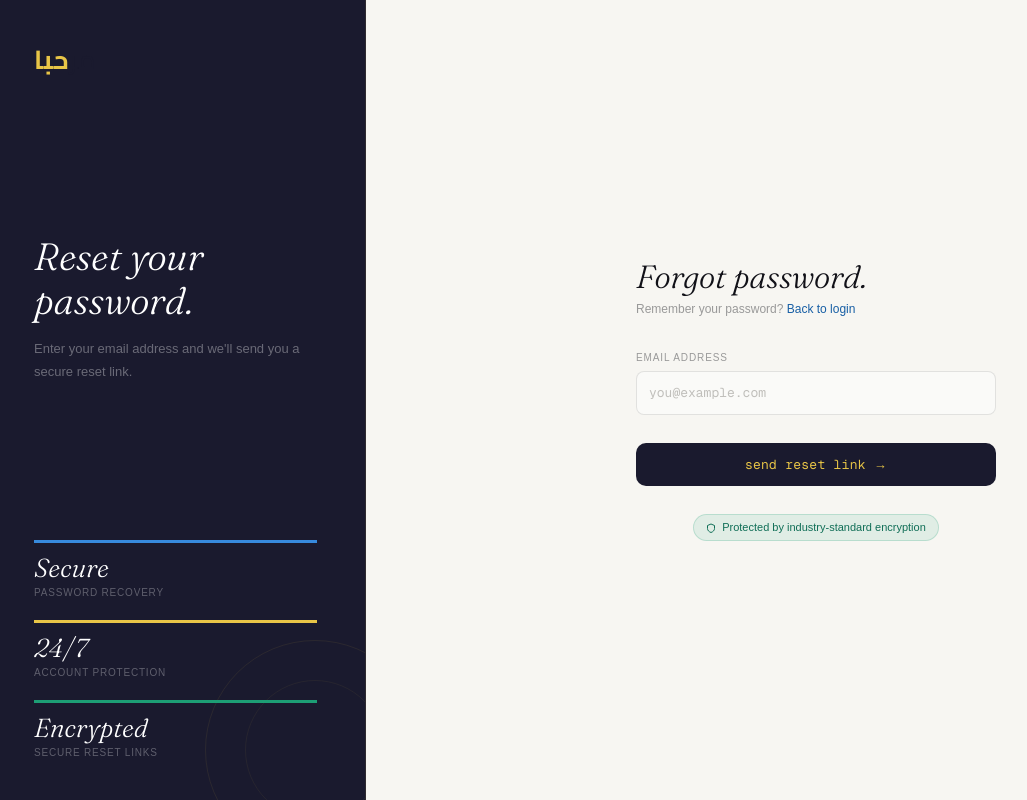
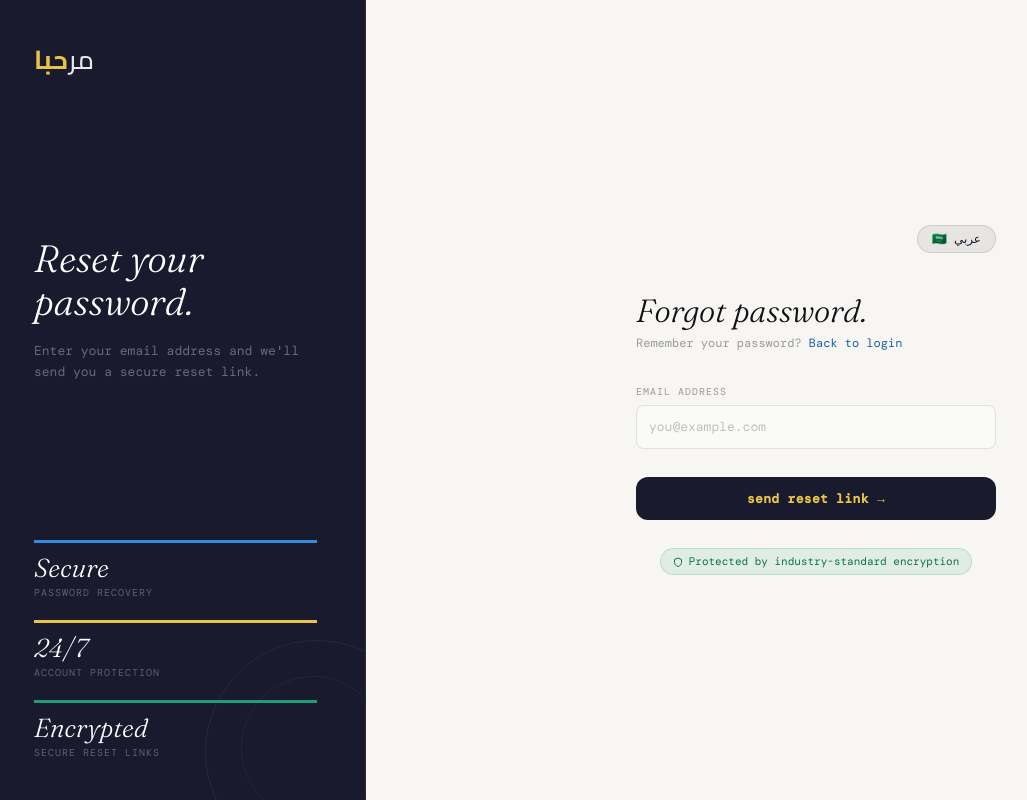
Before and after one commit to asadi80/marhaba, a Next.js app: page /forgot-password in a window 1280 px wide. Shown: the whole page, without its empty margins (14-1041 px from the left). Built offline with nearby package versions, Linux system fonts and the light colour scheme.

Commit message:
updatig signup

```diff
--- a/app/forgot-password/page.jsx
+++ b/app/forgot-password/page.jsx
@@ -2,19 +2,41 @@
 
 import { useState } from "react";
 import Link from "next/link";
-
-const stats = [
-  { val: "Secure",    label: "password recovery", border: "#378ADD" },
-  { val: "24/7",      label: "account protection", border: "#e8c547" },
-  { val: "Encrypted", label: "secure reset links",  border: "#1D9E75" },
-];
+import { useLanguage } from "@/hooks/useLanguage";
 
 export default function ForgotPasswordPage() {
+  const { lang, toggleLanguage } = useLanguage();
+  const isAr = lang === "ar";
+
   const [email,   setEmail]   = useState("");
   const [message, setMessage] = useState("");
   const [error,   setError]   = useState("");
   const [loading, setLoading] = useState(false);
 
+  // ── Translations ────────────────────────────────────────────────────────────
+  const copy = {
+    logo:        isAr ? <>مر<span className="font-bold text-[#e8c547]">حبا</span></> : <>mar<span className="font-bold text-[#e8c547]">haba</span></>,
+    heroTitle:   isAr ? <>أعد ضبط<br />كلمة المرور.</> : <>Reset your<br />password.</>,
+    heroSub:     isAr ? "أدخل بريدك الإلكتروني وسنرسل لك رابط إعادة تعيين آمن." : "Enter your email address and we'll send you a secure reset link.",
+    stats: [
+      { val: isAr ? "آمن"      : "Secure",    label: isAr ? "استعادة كلمة المرور"  : "password recovery",  color: "#378ADD" },
+      { val: "24/7",            label: isAr ? "حماية الحساب"         : "account protection",  color: "#e8c547" },
+      { val: isAr ? "مشفّر"    : "Encrypted", label: isAr ? "روابط إعادة تعيين آمنة" : "secure reset links", color: "#1D9E75" },
+    ],
+    heading:     isAr ? "نسيت كلمة المرور."     : "Forgot password.",
+    remember:    isAr ? "تتذكر كلمة المرور؟"    : "Remember your password?",
+    backToLogin: isAr ? "العودة لتسجيل الدخول"  : "Back to login",
+    emailLabel:  isAr ? "البريد الإلكتروني"      : "Email address",
+    emailPh:     isAr ? "ahmed@example.com"      : "you@example.com",
+    submit:      isAr ? "إرسال رابط الإعادة ←"  : "send reset link →",
+    submitting:  isAr ? "جارٍ الإرسال..."        : "sending reset link...",
+    security:    isAr ? "محمي بتشفير معياري"     : "Protected by industry-standard encryption",
+    langToggle:  isAr ? "🇬🇧 English"            : "🇸🇦 عربي",
+    successFall: isAr ? "تم إرسال رابط إعادة التعيين إلى بريدك الإلكتروني!" : "Password reset link sent to your email!",
+    errorFall:   isAr ? "حدث خطأ ما"             : "Something went wrong",
+  };
+
+  // ── Handler ─────────────────────────────────────────────────────────────────
   const handleSubmit = async (e) => {
     e.preventDefault();
     setLoading(true);
@@ -30,102 +52,133 @@ export default function ForgotPasswordPage() {
       const data = await res.json();
 
       if (res.ok) {
-        setMessage(data.message || "Password reset link sent to your email!");
+        setMessage(data.message || copy.successFall);
         setEmail("");
       } else {
-        setError(data.message || "Something went wrong");
+        setError(data.message || copy.errorFall);
       }
-    } catch (err) {
-      console.error(err);
-      setError("Something went wrong");
+    } catch {
+      setError(copy.errorFall);
     } finally {
       setLoading(false);
     }
   };
 
+  const displayFont = isAr
+    ? "'Cairo','Tajawal',sans-serif"
+    : "'Fraunces',serif";
+
   return (
-    <div className="min-h-screen flex bg-[#f7f6f2]">
+    <>
+      <style>{`
+        @import url('https://fonts.googleapis.com/css2?family=Cairo:wght@300;400;500;600;700;800&family=Tajawal:wght@300;400;500;700;800&family=DM+Mono:wght@400;500&family=Fraunces:ital,wght@0,300;1,300;1,400&display=swap');
+        @keyframes fadeUp {
+          from { opacity: 0; transform: translateY(14px); }
+          to   { opacity: 1; transform: translateY(0); }
+        }
+        .fu  { animation: fadeUp 0.45s cubic-bezier(0.22,1,0.36,1) both; }
+        .fu1 { animation-delay: 0.08s; }
+        .fu2 { animation-delay: 0.16s; }
+        .fu3 { animation-delay: 0.24s; }
+      `}</style>
 
-      {/* ── LEFT PANEL ── */}
-      <div className="hidden lg:flex flex-col justify-between w-[380px] shrink-0 bg-[#1a1a2e] px-12 py-10 border-r border-[#e8c547]/10 relative overflow-hidden">
+      <div
+        dir={isAr ? "rtl" : "ltr"}
+        className="min-h-screen flex bg-[#f7f6f2]"
+        style={{ fontFamily: isAr ? "'Cairo','Tajawal',sans-serif" : "'DM Mono',monospace" }}
+      >
+
+        {/* ── Left panel ──────────────────────────────────────────────────────── */}
+        <aside className="hidden lg:flex flex-col justify-between w-[380px] shrink-0 bg-[#1a1a2e] px-12 py-10 border-r border-[#e8c547]/10 relative overflow-hidden">
           {/* Decorative rings */}
-        <div className="absolute bottom-[-60px] right-[-60px] w-[220px] h-[220px] rounded-full border border-[#e8c547]/[0.08] pointer-events-none" />
-        <div className="absolute bottom-[-20px] right-[-20px] w-[140px] h-[140px] rounded-full border border-[#e8c547]/[0.06] pointer-events-none" />
+          <div className="absolute -bottom-16 -end-16 w-56 h-56 rounded-full border border-[#e8c547]/[0.08] pointer-events-none" />
+          <div className="absolute -bottom-5 -end-5 w-36 h-36 rounded-full border border-[#e8c547]/[0.06] pointer-events-none" />
 
           {/* Logo */}
-        <Link href="/" className="relative z-10 w-fit no-underline">
-          <span className="font-light text-[22px] text-white [font-family:'Fraunces',serif]">
           <Link
             href="/"
-              style={{
-                textDecoration: "none",
-                fontFamily: "'Cairo', 'Tajawal', sans-serif",
-                fontWeight: 500,
-                fontSize: "26px",
-                color: "#1a1a2e",
-                letterSpacing: "1px",
-              }}
+            className="relative z-10 no-underline text-[26px] text-white/90 tracking-wide"
+            style={{ fontFamily: "'Cairo','Tajawal',sans-serif", fontWeight: 500 }}
           >
-             مر<span style={{ fontWeight: 700, color: "#e8c547" }}>حبا</span>
+            مر<span className="font-bold text-[#e8c547]">حبا</span>
           </Link>
 
-          </span>
-        </Link>
-
-        {/* Headline */}
+          {/* Hero text */}
           <div className="relative z-10">
-          <p className="italic font-light text-[38px] leading-[1.15] text-white mb-4 [font-family:'Fraunces',serif]">
-            Reset your<br />password.
-          </p>
-          <p className="text-[13px] leading-[1.75] text-white/35">
-            Enter your email address and we'll send you a secure reset link.
-          </p>
+            <h2
+              className="text-[38px] text-white font-light leading-[1.15] mb-4"
+              style={{ fontFamily: displayFont, fontStyle: isAr ? "normal" : "italic" }}
+            >
+              {copy.heroTitle}
+            </h2>
+            <p className="text-[13px] text-white/35 leading-relaxed">{copy.heroSub}</p>
           </div>
 
           {/* Stats */}
           <div className="relative z-10 flex flex-col gap-5">
-          {stats.map(({ val, label, border }) => (
-            <div key={label} className="pt-3" style={{ borderTop: `3px solid ${border}` }}>
-              <p className="italic font-light text-[26px] leading-none text-white [font-family:'Fraunces',serif]">
+            {copy.stats.map(({ val, label, color }) => (
+              <div key={label} style={{ borderTop: `3px solid ${color}` }} className="pt-3">
+                <div
+                  className="text-[26px] text-white font-light leading-none"
+                  style={{ fontFamily: displayFont, fontStyle: isAr ? "normal" : "italic" }}
+                >
                   {val}
-              </p>
-              <p className="text-[10px] uppercase tracking-[0.08em] text-white/30 mt-1">
+                </div>
+                <div className="text-[10px] uppercase tracking-widest text-white/30 mt-1">
                   {label}
-              </p>
+                </div>
               </div>
             ))}
           </div>
+        </aside>
+
+        {/* ── Right panel ─────────────────────────────────────────────────────── */}
+        <main className="flex-1 flex items-center justify-center px-6 py-10">
+          <div className="w-full max-w-[360px]">
+
+            {/* Top bar: mobile logo + lang toggle */}
+            <div className="flex items-center justify-between mb-10">
+              <Link
+                href="/"
+                className="lg:hidden no-underline text-[24px] text-[#1a1a2e] font-light"
+                style={{ fontFamily: displayFont, fontStyle: isAr ? "normal" : "italic" }}
+              >
+                {copy.logo}
+              </Link>
+
+              <button
+                onClick={toggleLanguage}
+                className="
+                  bg-[#1a1a2e]/[0.07] border border-[#1a1a2e]/[0.12]
+                  rounded-2xl px-3.5 py-1 text-[12px] font-medium text-[#1a1a2e]
+                  cursor-pointer transition-colors duration-150 hover:bg-[#1a1a2e]/[0.12]
+                  ms-auto
+                "
+                style={{ fontFamily: "inherit" }}
+              >
+                {copy.langToggle}
+              </button>
             </div>
 
-      {/* ── RIGHT PANEL ── */}
-      <div className="flex-1 flex items-center justify-center px-6 py-10">
-        <div className="w-full max-w-[360px]">
-
-          {/* Mobile logo */}
-          <div className="lg:hidden mb-10">
-            <Link href="/" className="no-underline">
-              <span className="italic font-light text-[22px] text-[#111118] [font-family:'Fraunces',serif]">
-                mar<span className="not-italic font-medium text-[#e8c547]">haba</span>
-              </span>
-            </Link>
-          </div>
-
-          {/* Header */}
-          <div className="mb-8 animate-[fadeUp_0.45s_cubic-bezier(0.22,1,0.36,1)_0.08s_both]">
-            <h1 className="italic font-light text-[32px] leading-[1.1] text-[#111118] mb-1.5 [font-family:'Fraunces',serif]">
-              Forgot password.
+            {/* Heading */}
+            <div className="fu fu1 mb-8">
+              <h1
+                className="text-[32px] text-[#111118] font-light leading-[1.1] mb-1.5"
+                style={{ fontFamily: displayFont, fontStyle: isAr ? "normal" : "italic" }}
+              >
+                {copy.heading}
               </h1>
               <p className="text-[12px] text-[#999]">
-              Remember your password?{" "}
+                {copy.remember}{" "}
                 <Link href="/login" className="text-[#185FA5] no-underline hover:underline">
-                Back to login
+                  {copy.backToLogin}
                 </Link>
               </p>
             </div>
 
             {/* Success banner */}
             {message && (
-            <div className="flex items-center gap-2 bg-[#eaf3de] border border-[#c5d9b1] rounded-[10px] px-3 py-2.5 text-[12px] text-[#27500A] mb-5 animate-[fadeUp_0.45s_cubic-bezier(0.22,1,0.36,1)_both]">
+              <div className="fu flex items-center gap-2 bg-[#eaf3de] border border-[#c5d9b1] rounded-[10px] px-3 py-2.5 text-[12px] text-[#27500A] mb-5">
                 <svg width="14" height="14" viewBox="0 0 14 14" fill="none" className="shrink-0">
                   <circle cx="7" cy="7" r="6" stroke="#27500A" strokeWidth="1.2" />
                   <path d="M4.5 7l2 2 3-4" stroke="#27500A" strokeWidth="1.2" strokeLinecap="round" strokeLinejoin="round" />
@@ -136,7 +189,7 @@ export default function ForgotPasswordPage() {
 
             {/* Error banner */}
             {error && (
-            <div className="flex items-center gap-2 bg-[#FCEBEB] border border-[#A32D2D]/15 rounded-[8px] px-3.5 py-2.5 text-[12px] text-[#791F1F] mb-5 animate-[fadeUp_0.45s_cubic-bezier(0.22,1,0.36,1)_both]">
+              <div className="fu flex items-center gap-2 bg-[#FCEBEB] border border-[#A32D2D]/15 rounded-lg px-3.5 py-2.5 text-[12px] text-[#791F1F] mb-5">
                 <svg width="14" height="14" viewBox="0 0 14 14" fill="none" className="shrink-0">
                   <circle cx="7" cy="7" r="6" stroke="#A32D2D" strokeWidth="1.2" />
                   <path d="M7 4v3.5M7 9.5h.01" stroke="#A32D2D" strokeWidth="1.2" strokeLinecap="round" />
@@ -146,50 +199,59 @@ export default function ForgotPasswordPage() {
             )}
 
             {/* Form */}
-          <form onSubmit={handleSubmit} className="animate-[fadeUp_0.45s_cubic-bezier(0.22,1,0.36,1)_0.16s_both]">
+            <form onSubmit={handleSubmit} className="fu fu2">
               <div className="mb-7">
-              <label className="block text-[10px] uppercase tracking-[0.09em] text-[#999] mb-1.5">
-                Email address
+                <label className="block text-[10px] uppercase tracking-widest text-[#999] mb-1.5">
+                  {copy.emailLabel}
                 </label>
                 <input
                   type="email"
                   required
-                placeholder="you@example.com"
+                  placeholder={copy.emailPh}
                   value={email}
                   onChange={(e) => setEmail(e.target.value)}
-                className="w-full px-3 py-[11px] bg-[#fafaf8] border border-black/10 rounded-[8px] text-[13px] text-[#111118] font-mono outline-none placeholder:text-[#c0bfbb] transition-all duration-150 hover:border-black/20 focus:border-[#185FA5] focus:bg-white focus:shadow-[0_0_0_3px_rgba(24,95,165,0.08)]"
+                  className="
+                    w-full px-3 py-[11px] rounded-lg text-[13px] text-[#111118]
+                    bg-[#fafaf8] border border-black/10
+                    placeholder:text-[#c0bfbb] outline-none
+                    transition-all duration-150
+                    hover:border-black/20
+                    focus:border-[#185FA5] focus:bg-white focus:shadow-[0_0_0_3px_rgba(24,95,165,0.08)]
+                  "
+                  style={{ fontFamily: "inherit" }}
                 />
               </div>
 
               <button
                 type="submit"
                 disabled={loading}
-              className="w-full py-3 rounded-[10px] bg-[#1a1a2e] text-[#e8c547] text-[13px] font-mono tracking-[0.02em] border-none cursor-pointer transition-all duration-150 hover:enabled:opacity-90 hover:enabled:-translate-y-px disabled:opacity-45 disabled:cursor-not-allowed"
+                className="
+                  w-full py-3 rounded-xl
+                  bg-[#1a1a2e] text-[#e8c547]
+                  border-none text-[13px] font-semibold tracking-wide
+                  cursor-pointer transition-[opacity,transform] duration-150
+                  hover:enabled:opacity-90 hover:enabled:-translate-y-px
+                  disabled:opacity-45 disabled:cursor-not-allowed
+                "
+                style={{ fontFamily: "inherit" }}
               >
-              {loading ? "sending reset link..." : "send reset link →"}
+                {loading ? copy.submitting : copy.submit}
               </button>
             </form>
 
-          {/* Security tag */}
-          <div className="mt-7 text-center animate-[fadeUp_0.45s_cubic-bezier(0.22,1,0.36,1)_0.24s_both]">
-            <div className="inline-flex items-center gap-1.5 bg-[#1D9E75]/10 border border-[#1D9E75]/20 rounded-full px-3 py-1 text-[11px] text-[#0F6E56]">
+            {/* Security badge */}
+            <div className="fu fu3 mt-7 text-center">
+              <span className="inline-flex items-center gap-1.5 bg-[#1D9E75]/10 border border-[#1D9E75]/20 rounded-full px-3 py-1 text-[11px] text-[#0F6E56]">
                 <svg width="10" height="10" viewBox="0 0 10 10" fill="none">
                   <path d="M5 1L1.5 2.5v3C1.5 7.4 3 8.8 5 9.5c2-0.7 3.5-2.1 3.5-4V2.5L5 1z" stroke="#0F6E56" strokeWidth="1" strokeLinejoin="round" />
                 </svg>
-              Protected by industry-standard encryption
-            </div>
+                {copy.security}
+              </span>
             </div>
 
           </div>
+        </main>
       </div>
-
-      {/* fadeUp keyframe — Tailwind doesn't ship this by default */}
-      <style>{`
-        @keyframes fadeUp {
-          from { opacity: 0; transform: translateY(14px); }
-          to   { opacity: 1; transform: translateY(0); }
-        }
-      `}</style>
-    </div>
+    </>
   );
 }
```
Also changed, not shown: app/forgot-password/style.css (deleted). Lines whose indentation alone changed are shown as unchanged.
